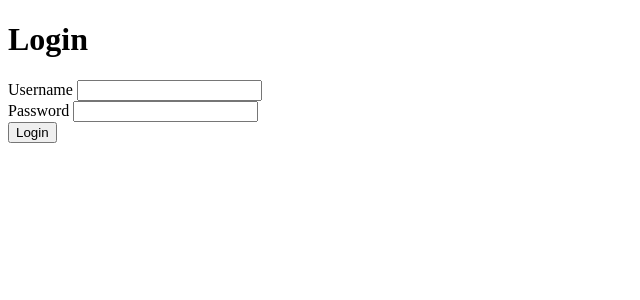
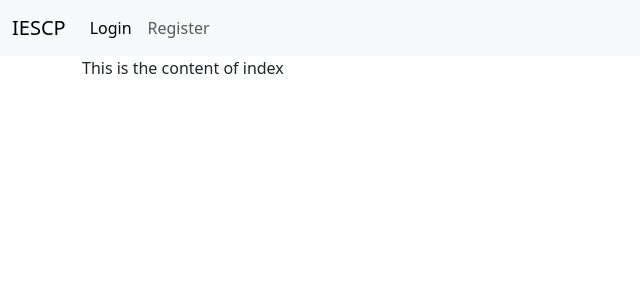
Before and after one commit to harshitajain29/iescp, a Flask app: page / in a window 1280 px wide. Shown: the top 300 px of the page, without its empty margins (0-640 px from the left). Run offline with Flask 3, Linux system fonts and the light colour scheme.

Commit message:
basic - login , register and navbar setup

```diff
--- a/app.py
+++ b/app.py
@@ -1,10 +1,9 @@
 from flask import Flask, render_template
 
 app = Flask(__name__)
-
-@app.route('/')
-def index():
-    return render_template('index.html', name="jack")
+import config
+import routes
+import models
 
 if __name__ == '__main__':
     app.run(debug=True)
--- /dev/null
+++ b/routes.py
@@ -0,0 +1,14 @@
+from app import app
+from flask import Flask, render_template
+
+@app.route('/')
+def index():
+    return render_template('index.html')
+
+@app.route('/login')
+def login():
+    return render_template('login.html')
+
+@app.route('/register')
+def register():
+    return render_template('register.html')
--- a/templates/index.html
+++ b/templates/index.html
@@ -1,25 +1,5 @@
-<!DOCTYPE html>
-<html lang="en">
-<head>
-    <meta charset="UTF-8">
-    <meta name="viewport" content="width=device-width, initial-scale=1.0">
-    <title>IESCP Application</title>
-</head>
-<body>
-    <h1>Login</h1>
-    <form action="" class="my-form">
-        <div class="form-group">
-            <label for="username">Username</label>
-            <input type="text" name="username">
-        </div>
-        <div class="form-group">
-            <label for="password">Password</label>
-            <input type="password" name="password">
-        </div>
-        <div class="form-group">
-            <button type="submit">Login</button>
-        </div>
-    </form>
+{% extends 'layout.html' %}
 
-</body>
-</html>
+{% block content %}
+    This is the content of index
+{% endblock %}
--- /dev/null
+++ b/templates/layout.html
@@ -0,0 +1,30 @@
+<!DOCTYPE html>
+<html lang="en">
+<head>
+    <meta charset="UTF-8">
+    <meta name="viewport" content="width=device-width, initial-scale=1.0">
+    <title>
+        {% block title %}
+            Influencer Engagement and Sponsorship Coordination Platform
+        {% endblock %}
+    </title>
+    <link href="https://cdn.jsdelivr.net/npm/bootstrap@5.3.3/dist/css/bootstrap.min.css" rel="stylesheet" integrity="sha384-QWTKZyjpPEjISv5WaRU9OFeRpok6YctnYmDr5pNlyT2bRjXh0JMhjY6hW+ALEwIH" crossorigin="anonymous">
+    {% block style %}
+
+    {% endblock %}
+</head>
+<body>
+{% include 'navbar.html'   %}
+    <div class="container">
+    {% block content %}
+
+    {% endblock %}
+    </div>
+    {% block script %}
+
+    {% endblock %}
+    <script src="https://cdn.jsdelivr.net/npm/bootstrap@5.3.3/dist/js/bootstrap.bundle.min.js" integrity="sha384-YvpcrYf0tY3lHB60NNkmXc5s9fDVZLESaAA55NDzOxhy9GkcIdslK1eN7N6jIeHz" crossorigin="anonymous"></script>
+
+
+</body>
+</html>
--- /dev/null
+++ b/templates/navbar.html
@@ -0,0 +1,14 @@
+<nav class="navbar navbar-expand-lg bg-body-tertiary">
+    <div class="container-fluid">
+      <a class="navbar-brand" href="/">IESCP</a>
+      <button class="navbar-toggler" type="button" data-bs-toggle="collapse" data-bs-target="#navbarNavAltMarkup" aria-controls="navbarNavAltMarkup" aria-expanded="false" aria-label="Toggle navigation">
+        <span class="navbar-toggler-icon"></span>
+      </button>
+      <div class="collapse navbar-collapse" id="navbarNavAltMarkup">
+        <div class="navbar-nav">
+          <a class="nav-link active" aria-current="page" href="{{ url_for('login') }}">Login</a>
+          <a class="nav-link" href="{{ url_for('register') }}">Register</a>
+        </div>
+      </div>
+    </div>
+  </nav>
```
Also changed, not shown: config.py (added, +9 -0 lines), models.py (added, +35 -0 lines), templates/login.html (added, +21 -0 lines), templates/register.html (added, +30 -0 lines), 1 other file.
